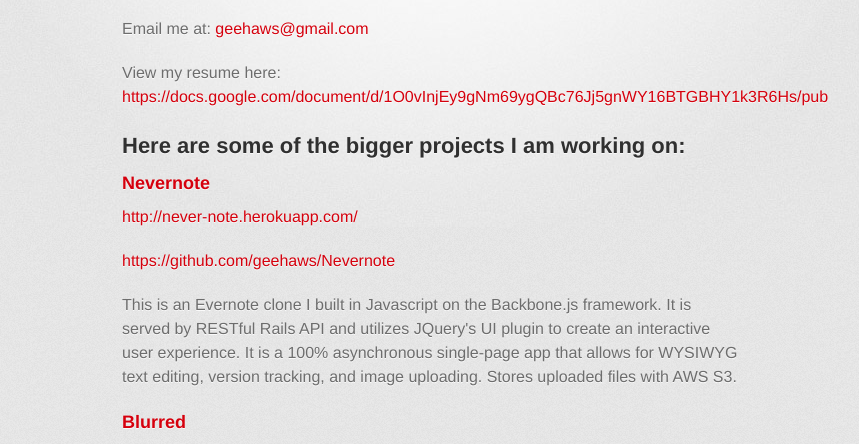
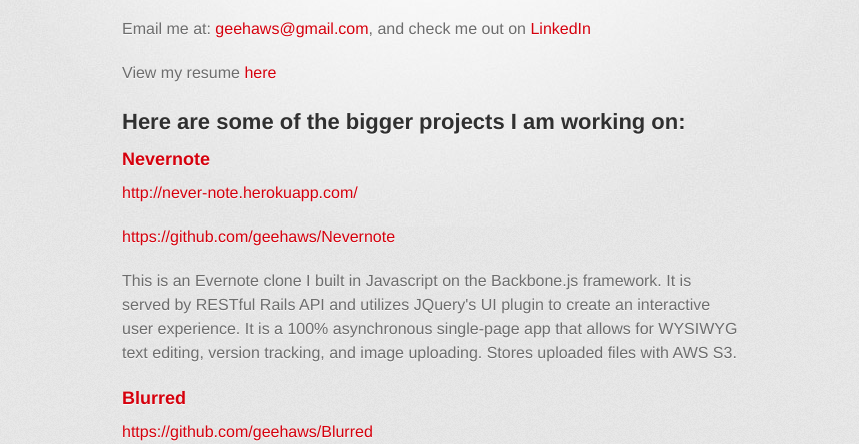
Before and after one commit to geehaws/geehaws.github.io, a plain HTML site: page index.html in a window 1280 px wide. Shown: the part 346-790 px from the top of the page, without its empty margins (208-1067 px from the left). Drawn offline with Linux system fonts and the light colour scheme; a web font is replaced by a local one.

Commit message:
Replace master branch with page content via GitHub

```diff
--- a/index.html
+++ b/index.html
@@ -34,9 +34,9 @@
 
 <p>View my main Github repositories here: <a href="https://github.com/geehaws">https://github.com/geehaws</a></p>
 
-<p>Email me at: <a href="mailto:geehaws@gmail.com">geehaws@gmail.com</a></p>
+<p>Email me at: <a href="mailto:geehaws@gmail.com">geehaws@gmail.com</a>, and check me out on <a href="http://www.linkedin.com/profile/view?id=78431874">LinkedIn</a></p>
 
-<p>View my resume here: <a href="https://docs.google.com/document/d/1O0vInjEy9gNm69ygQBc76Jj5gnWY16BTGBHY1k3R6Hs/pub">https://docs.google.com/document/d/1O0vInjEy9gNm69ygQBc76Jj5gnWY16BTGBHY1k3R6Hs/pub</a></p>
+<p>View my resume <a href="https://docs.google.com/document/d/1O0vInjEy9gNm69ygQBc76Jj5gnWY16BTGBHY1k3R6Hs/pub">here</a></p>
 
 <h2>
 <a name="here-are-some-of-the-bigger-projects-i-am-working-on" class="anchor" href="#here-are-some-of-the-bigger-projects-i-am-working-on"><span class="octicon octicon-link"></span></a>Here are some of the bigger projects I am working on:</h2>
--- a/params.json
+++ b/params.json
@@ -1 +1 @@
-{"name":"George Haws","tagline":"Full Stack Generalist","body":"# Welcome!\r\nView my main Github repositories here: https://github.com/geehaws\r\n\r\nEmail me at: geehaws@gmail.com\r\n\r\nView my resume here: https://docs.google.com/document/d/1O0vInjEy9gNm69ygQBc76Jj5gnWY16BTGBHY1k3R6Hs/pub\r\n\r\n## Here are some of the bigger projects I am working on:\r\n\r\n### Nevernote\r\n\r\nhttp://never-note.herokuapp.com/\r\n\r\nhttps://github.com/geehaws/Nevernote\r\n\r\nThis is an Evernote clone I built in Javascript on the Backbone.js framework. It is served by RESTful Rails API and utilizes JQuery's UI plugin to create an interactive user experience. It is a 100% asynchronous single-page app that allows for WYSIWYG text editing, version tracking, and image uploading. Stores uploaded files with AWS S3.\r\n\r\n### Blurred\r\n\r\nhttps://github.com/geehaws/Blurred\r\n\r\nThis is a Newsblur clone, also built in Javascript on Backbone and served by a Rails API. It is an asynchronous single page RSS reader that allows the user to view external web pages within a frame in the app; no need to leave the page! It allows for seamless transitions between in-app views and external articles.","google":"","note":"Don't delete this file! It's used internally to help with page regeneration."}
+{"name":"George Haws","tagline":"Full Stack Generalist","body":"# Welcome!\r\nView my main Github repositories here: https://github.com/geehaws\r\n\r\nEmail me at: geehaws@gmail.com, and check me out on [LinkedIn](http://www.linkedin.com/profile/view?id=78431874)\r\n\r\nView my resume [here](https://docs.google.com/document/d/1O0vInjEy9gNm69ygQBc76Jj5gnWY16BTGBHY1k3R6Hs/pub)\r\n\r\n## Here are some of the bigger projects I am working on:\r\n\r\n### Nevernote\r\n\r\nhttp://never-note.herokuapp.com/\r\n\r\nhttps://github.com/geehaws/Nevernote\r\n\r\nThis is an Evernote clone I built in Javascript on the Backbone.js framework. It is served by RESTful Rails API and utilizes JQuery's UI plugin to create an interactive user experience. It is a 100% asynchronous single-page app that allows for WYSIWYG text editing, version tracking, and image uploading. Stores uploaded files with AWS S3.\r\n\r\n### Blurred\r\n\r\nhttps://github.com/geehaws/Blurred\r\n\r\nThis is a Newsblur clone, also built in Javascript on Backbone and served by a Rails API. It is an asynchronous single page RSS reader that allows the user to view external web pages within a frame in the app; no need to leave the page! It allows for seamless transitions between in-app views and external articles.","google":"","note":"Don't delete this file! It's used internally to help with page regeneration."}
```
